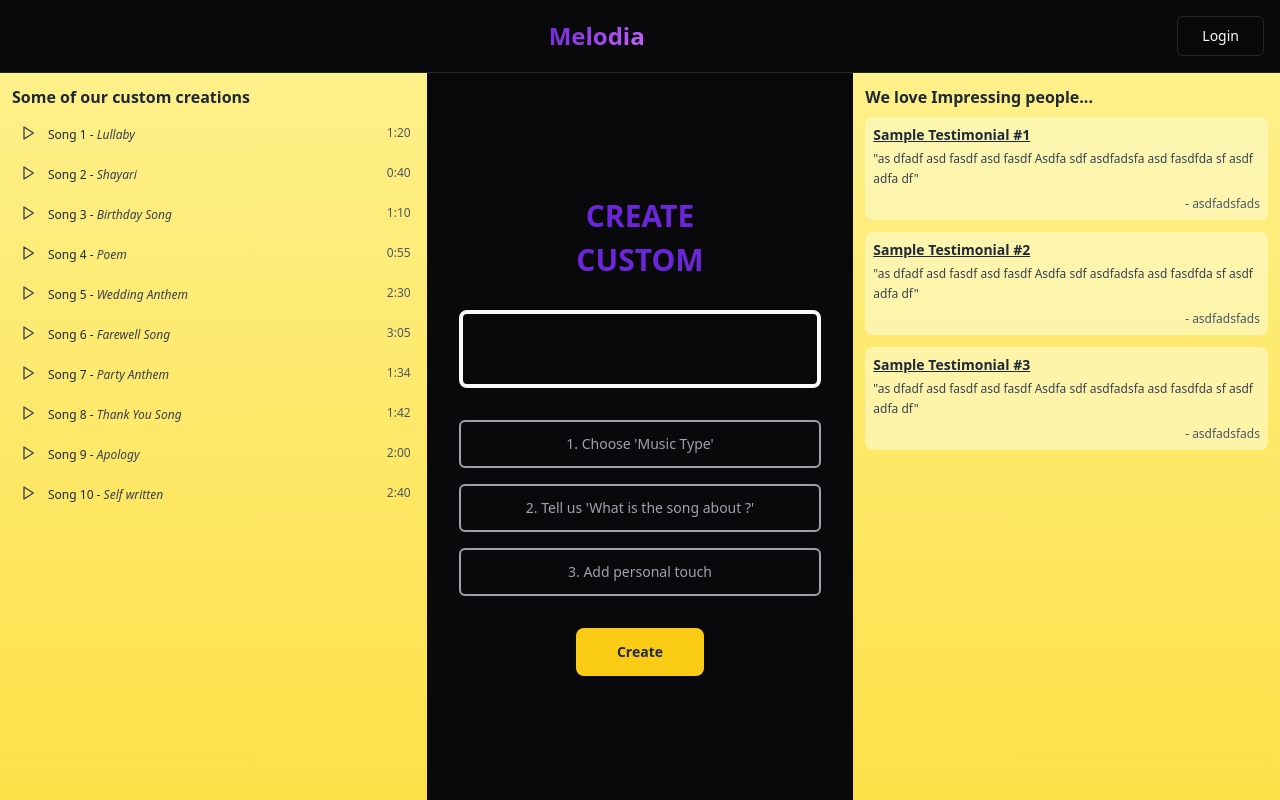
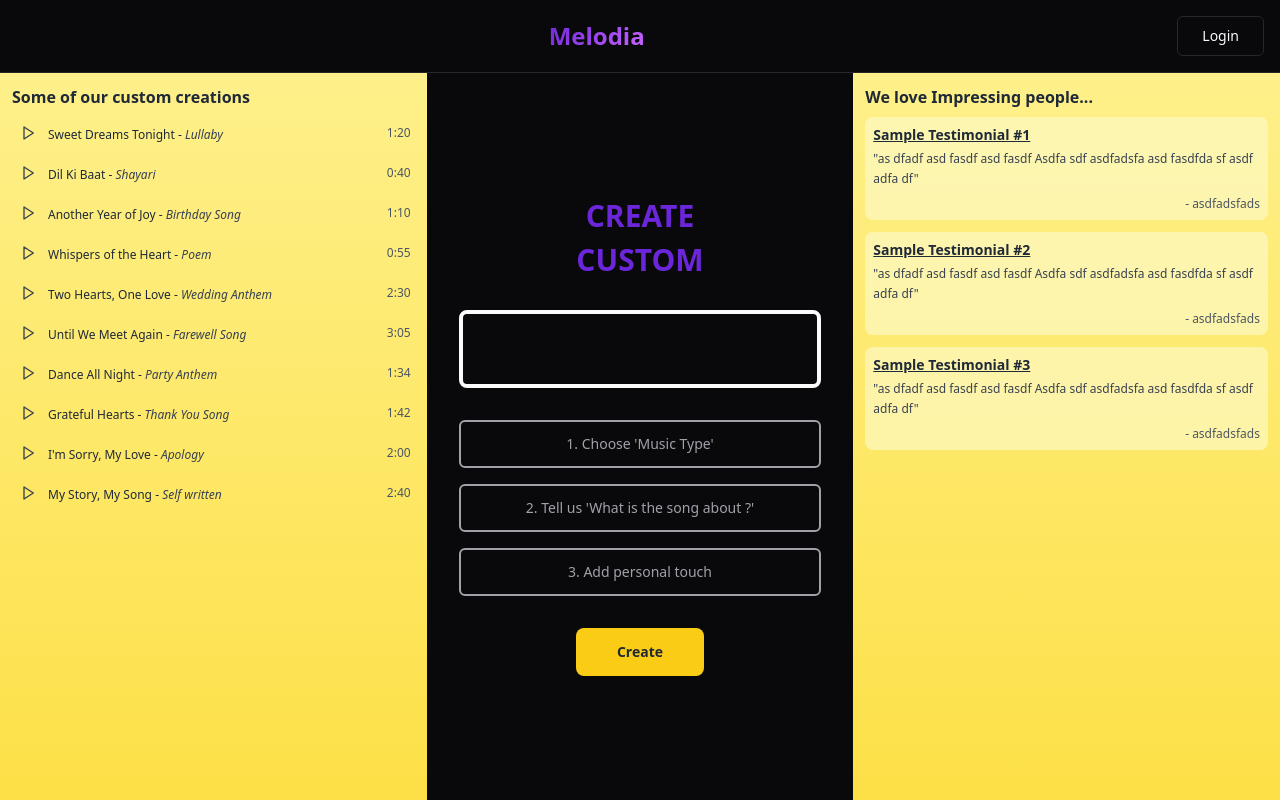
Before and after one commit to chinmay-multiply/songcraft-genesis-page, a React (Vite) app: page / in a window 1280 px wide. Built offline with nearby package versions, Linux system fonts and the light colour scheme.

Commit message:
Generate sample song titles.
Replace placeholder song titles with generated titles based on song genres.

```diff
--- a/src/pages/Index.tsx
+++ b/src/pages/Index.tsx
@@ -16,70 +16,70 @@ const Index = () => {
   const customCreations = [
     {
       id: 1,
-      title: "Song 1",
+      title: "Sweet Dreams Tonight",
       artist: "Lullaby",
       duration: "1:20",
       audioUrl: "/placeholder-audio.mp3"
     },
     {
       id: 2,
-      title: "Song 2",
+      title: "Dil Ki Baat",
       artist: "Shayari",
       duration: "0:40",
       audioUrl: "/placeholder-audio.mp3"
     },
     {
       id: 3,
-      title: "Song 3",
+      title: "Another Year of Joy",
       artist: "Birthday Song",
       duration: "1:10",
       audioUrl: "/placeholder-audio.mp3"
     },
     {
       id: 4,
-      title: "Song 4",
+      title: "Whispers of the Heart",
       artist: "Poem",
       duration: "0:55",
       audioUrl: "/placeholder-audio.mp3"
     },
     {
       id: 5,
-      title: "Song 5",
+      title: "Two Hearts, One Love",
       artist: "Wedding Anthem",
       duration: "2:30",
       audioUrl: "/placeholder-audio.mp3"
     },
     {
       id: 6,
-      title: "Song 6",
+      title: "Until We Meet Again",
       artist: "Farewell Song",
       duration: "3:05",
       audioUrl: "/placeholder-audio.mp3"
     },
     {
       id: 7,
-      title: "Song 7",
+      title: "Dance All Night",
       artist: "Party Anthem",
       duration: "1:34",
       audioUrl: "/placeholder-audio.mp3"
     },
     {
       id: 8,
-      title: "Song 8",
+      title: "Grateful Hearts",
       artist: "Thank You Song",
       duration: "1:42",
       audioUrl: "/placeholder-audio.mp3"
     },
     {
       id: 9,
-      title: "Song 9",
+      title: "I'm Sorry, My Love",
       artist: "Apology",
       duration: "2:00",
       audioUrl: "/placeholder-audio.mp3"
     },
     {
       id: 10,
-      title: "Song 10",
+      title: "My Story, My Song",
       artist: "Self written",
       duration: "2:40",
       audioUrl: "/placeholder-audio.mp3"
```
